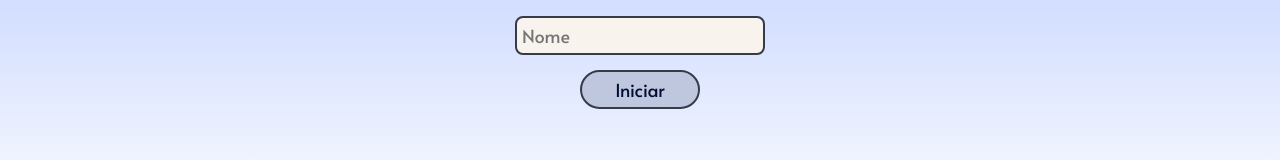
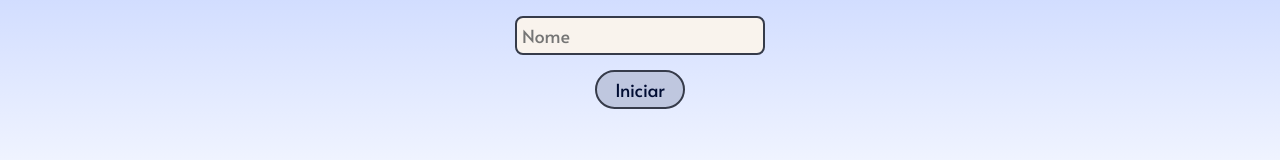
Before and after one commit to DevLeoCunha/projeto-jogo-memoria, a plain HTML site: page index.html in a window 1280 px wide. Shown: the part 555-715 px from the top of the page. Drawn offline with Linux system fonts and the light colour scheme.

Commit message:
Update login.css

```diff
--- a/css/login.css
+++ b/css/login.css
@@ -38,7 +38,7 @@
     border-radius: 50px;
     color: #000d33;
     font-size: 18px;
-    max-width: 120px;
+    max-width: 90px;
     width: 100%;
     background-color: #bfc7df;
     padding: 5px;
```
